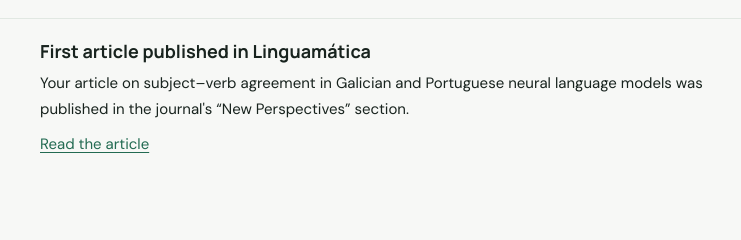
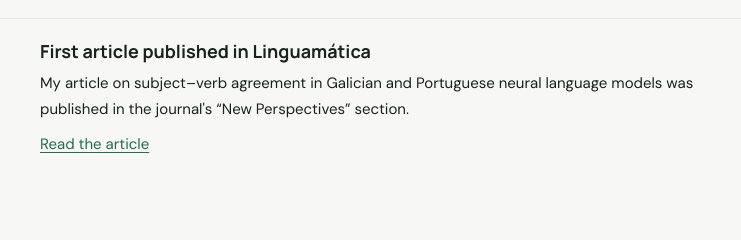
Before and after one commit to helenaperez-nlp/helenaperez-nlp.github.io, a plain HTML site: page index.html in a window 1280 px wide. Shown: the part 3753-3993 px from the top of the page, 275-1016 px from the left. Drawn offline with Linux system fonts and the light colour scheme.

Commit message:
Update index.html

```diff
--- a/index.html
+++ b/index.html
@@ -326,7 +326,7 @@
           <div class="date">January 2026</div>
           <div>
             <h3>First article published in Linguamática</h3>
-            <p>Your article on subject–verb agreement in Galician and Portuguese neural language models was published in the journal's “New Perspectives” section.</p>
+            <p>My article on subject–verb agreement in Galician and Portuguese neural language models was published in the journal's “New Perspectives” section.</p>
             <p><a href="https://doi.org/10.21814/lm.17.2.498" target="_blank" rel="noopener">Read the article</a></p>
           </div>
         </div>
```
